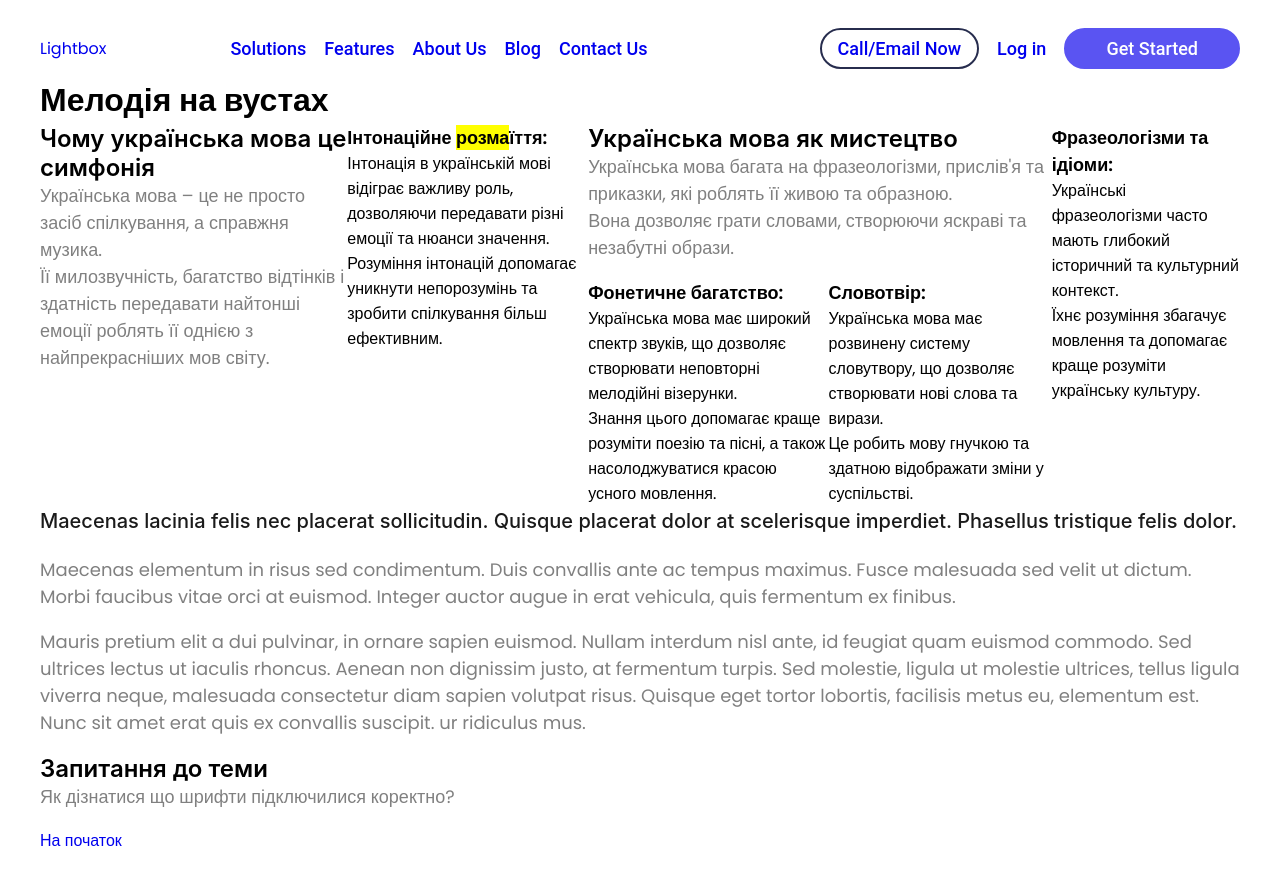
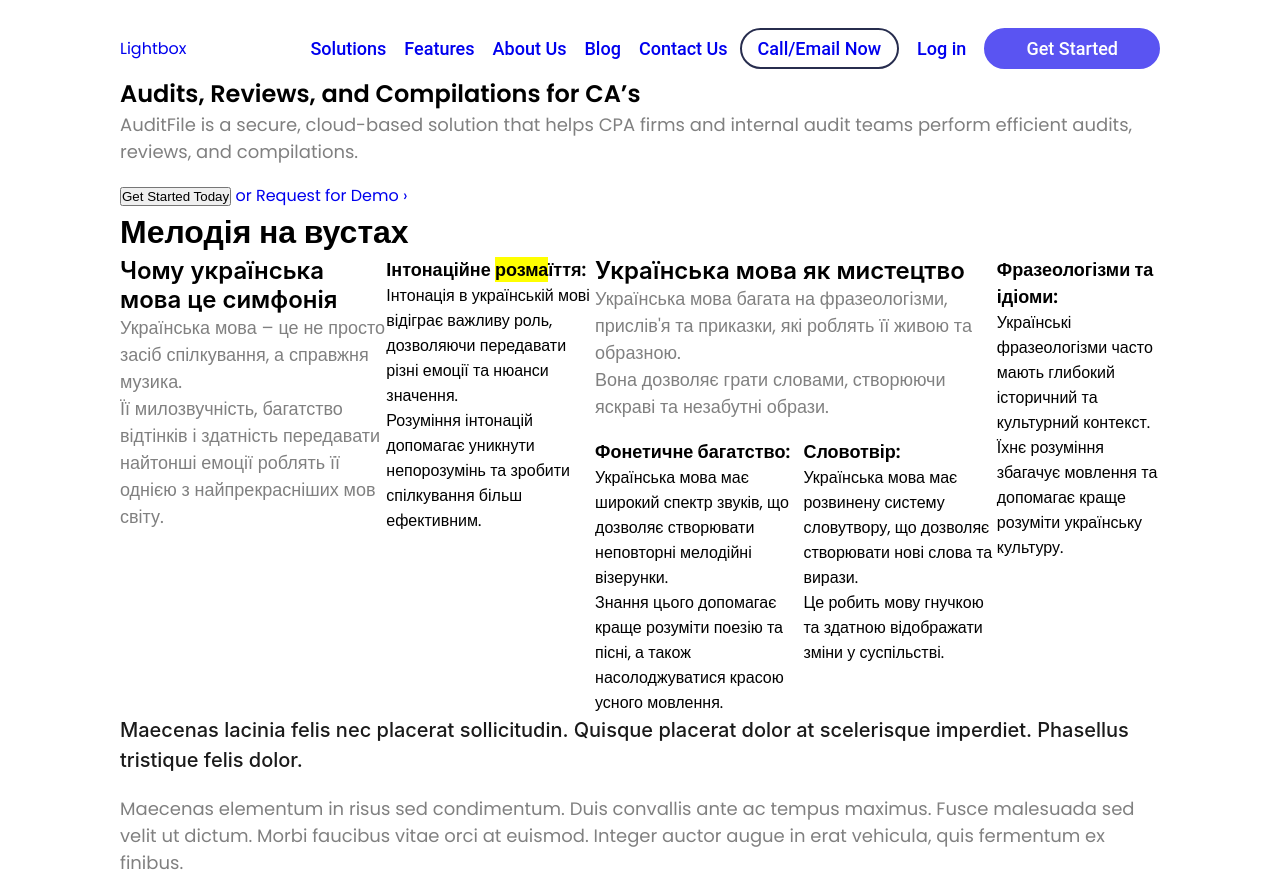
Before and after one commit to Sashko-kapillar/Work-page-free-01, a plain HTML site: page index.html in a window 1280 px wide. Shown: the top 879 px of the page. Before the commit the page ends 853 px from the top, so only its background shows below. Drawn offline with Linux system fonts and the light colour scheme.

Commit message:
create sectin hero

```diff
--- a/css/reset.css
+++ b/css/reset.css
@@ -51,5 +51,6 @@ img {
 
 .container {
   max-width: 1200px;
+  padding: 0 120px;
   margin: 0 auto;
 }
--- a/index.html
+++ b/index.html
@@ -55,6 +55,18 @@
       </div>
     </header>
     <main>
+      <section class="hero">
+        <div class="container">
+          <h1 class="hero-title">Audits, Reviews, and Compilations for CA’s</h1>
+          <p class="hero-text">
+            AuditFile is a secure, cloud-based solution that helps CPA firms and
+            internal audit teams perform efficient audits, reviews, and
+            compilations.
+          </p>
+          <button class="hero-btn">Get Started Today</button>
+          <a href="#" class="hero-link"><span>or</span> Request for Demo ›</a>
+        </div>
+      </section>
       <div class="container">
         <ul>
           <li>
```
